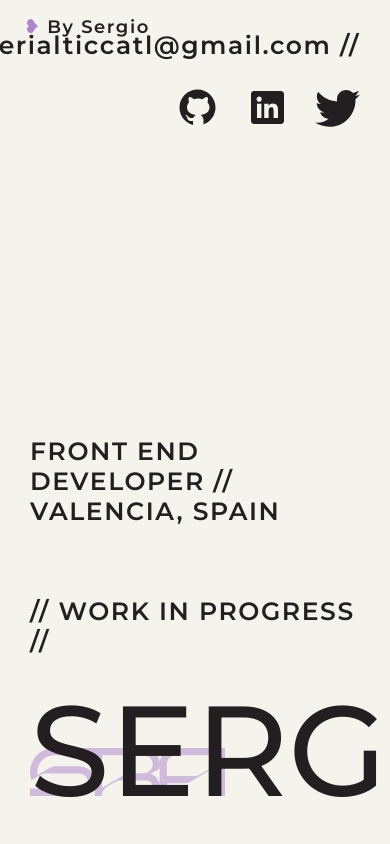
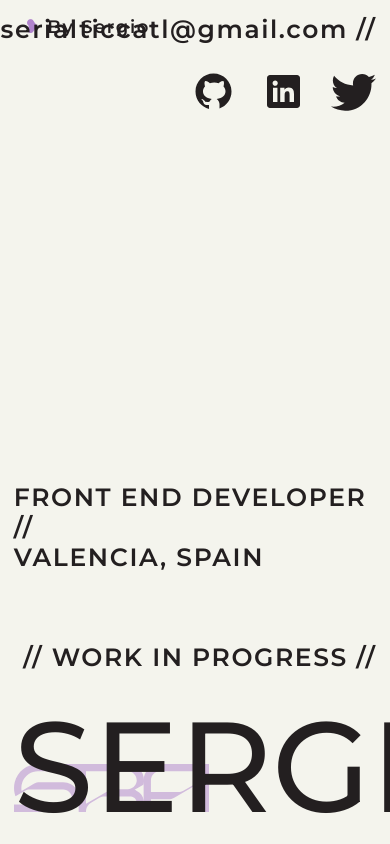
Before and after one commit to ticcat/web_repo, a Next.js app in the folder web/: page / in a window 390 px wide. Built offline with nearby package versions, Linux system fonts and the light colour scheme.

Commit message:
Added clamp to root padding

```diff
--- a/web/src/globalStyles/globals.css
+++ b/web/src/globalStyles/globals.css
@@ -34,7 +34,7 @@ html,
 body {
   max-width: 100vw;
   height: 100%;
-  overflow-x: hidden;
+  overflow: hidden;
 }
 
 body {
@@ -46,7 +46,7 @@ body {
   position: relative;
   width: 100%;
   height: 100%;
-  padding: 30px;
+  padding: clamp(1vw, 32px, 3.5vw);
 }
 
 @media (prefers-color-scheme: dark) {
```
